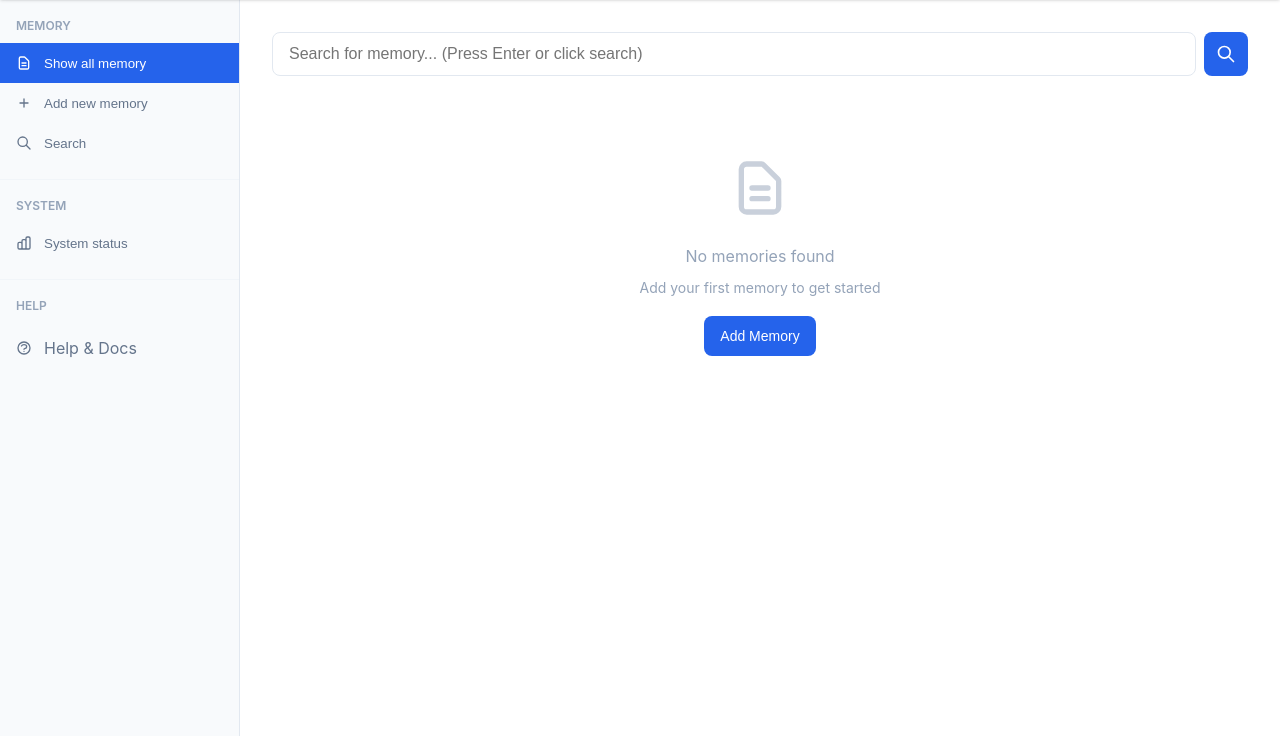
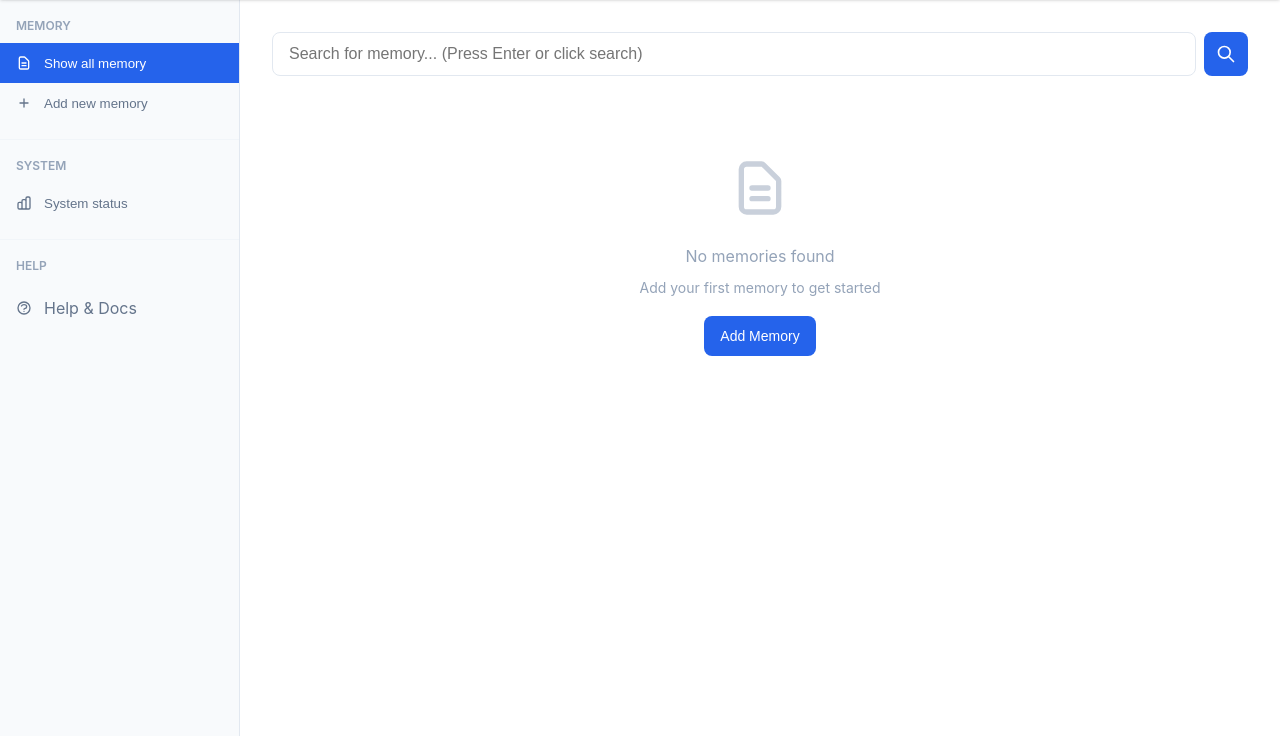
Before and after one commit to jxitc/info_agent, a Flask app: page / in a window 1280 px wide. Shown: the part 64-800 px from the top of the page. Run offline with Flask 3, Linux system fonts and the light colour scheme; data comes from the database, SQL or seed files in the repository; data that the repository does not hold is empty.

Commit message:
remove search page

```diff
--- a/info_agent/web/static/js/app.js
+++ b/info_agent/web/static/js/app.js
@@ -129,10 +129,6 @@ class InfoAgent {
                         e.preventDefault();
                         this.navigateTo('add');
                         break;
-                    case 'f':
-                        e.preventDefault();
-                        this.navigateTo('search');
-                        break;
                 }
             }
         });
@@ -183,9 +179,6 @@ class InfoAgent {
                 break;
             case 'add':
                 this.renderAddMemoryView();
-                break;
-            case 'search':
-                this.renderSearchView();
                 break;
             case 'status':
                 this.renderStatusView();
@@ -273,19 +266,6 @@ class InfoAgent {
         this.setupEventListeners();
     }
 
-    /**
-     * Render search view (same as memories but with search focus)
-     */
-    renderSearchView() {
-        this.renderMemoriesView();
-        // Auto-focus search input
-        setTimeout(() => {
-            const searchInput = document.getElementById('search-input');
-            if (searchInput) {
-                searchInput.focus();
-            }
-        }, 100);
-    }
 
     /**
      * Render system status view
--- a/info_agent/web/templates/index.html
+++ b/info_agent/web/templates/index.html
@@ -62,13 +62,6 @@
                             <path stroke-linecap="round" stroke-linejoin="round" stroke-width="2" d="M12 6v6m0 0v6m0-6h6m-6 0H6"></path>
                         </svg>
                         Add new memory
-                    </button>
-
-                    <button class="nav-item" data-page="search">
-                        <svg class="nav-icon" fill="none" stroke="currentColor" viewBox="0 0 24 24">
-                            <path stroke-linecap="round" stroke-linejoin="round" stroke-width="2" d="M21 21l-6-6m2-5a7 7 0 11-14 0 7 7 0 0114 0z"></path>
-                        </svg>
-                        Search
                     </button>
                 </div>
 
```
